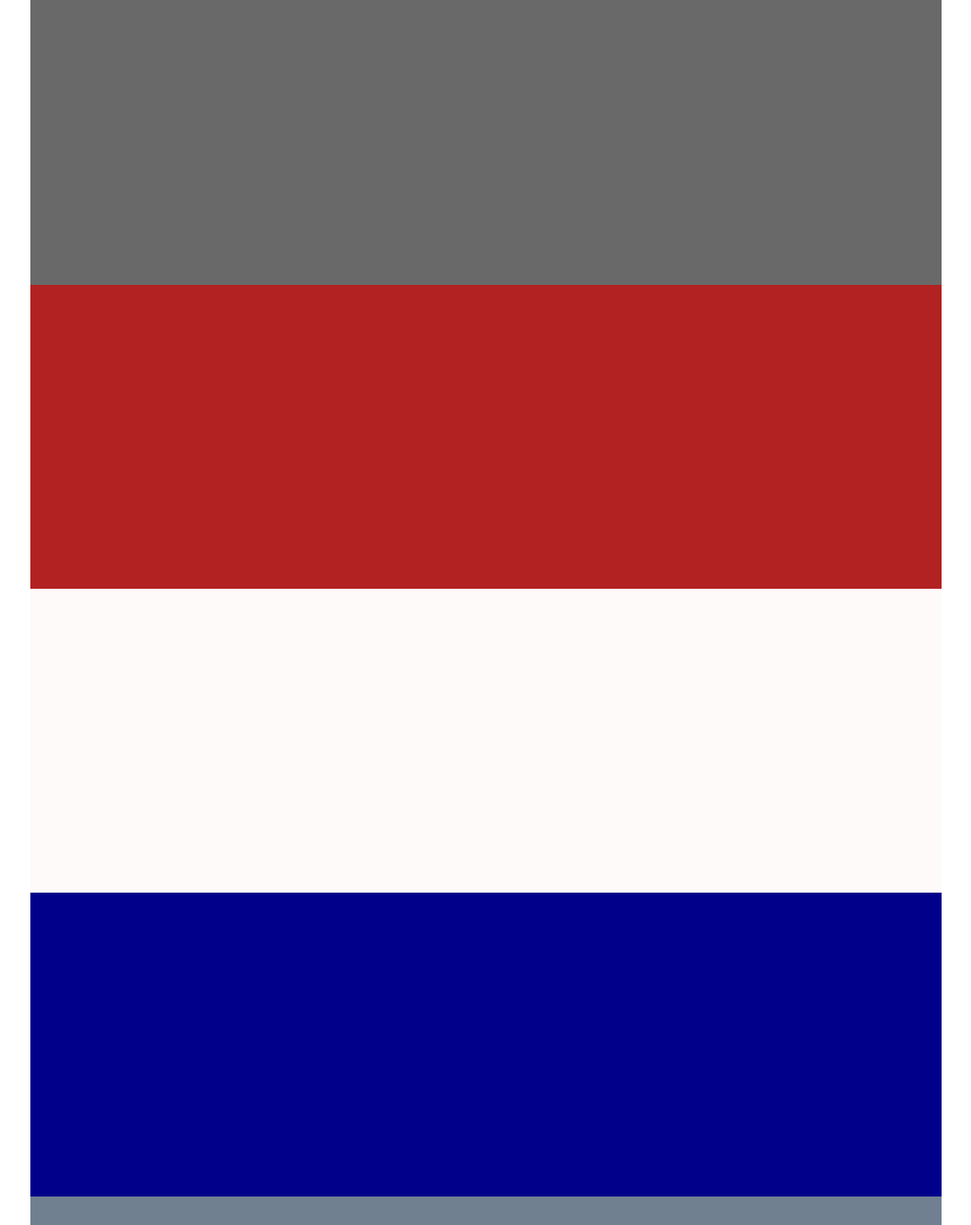
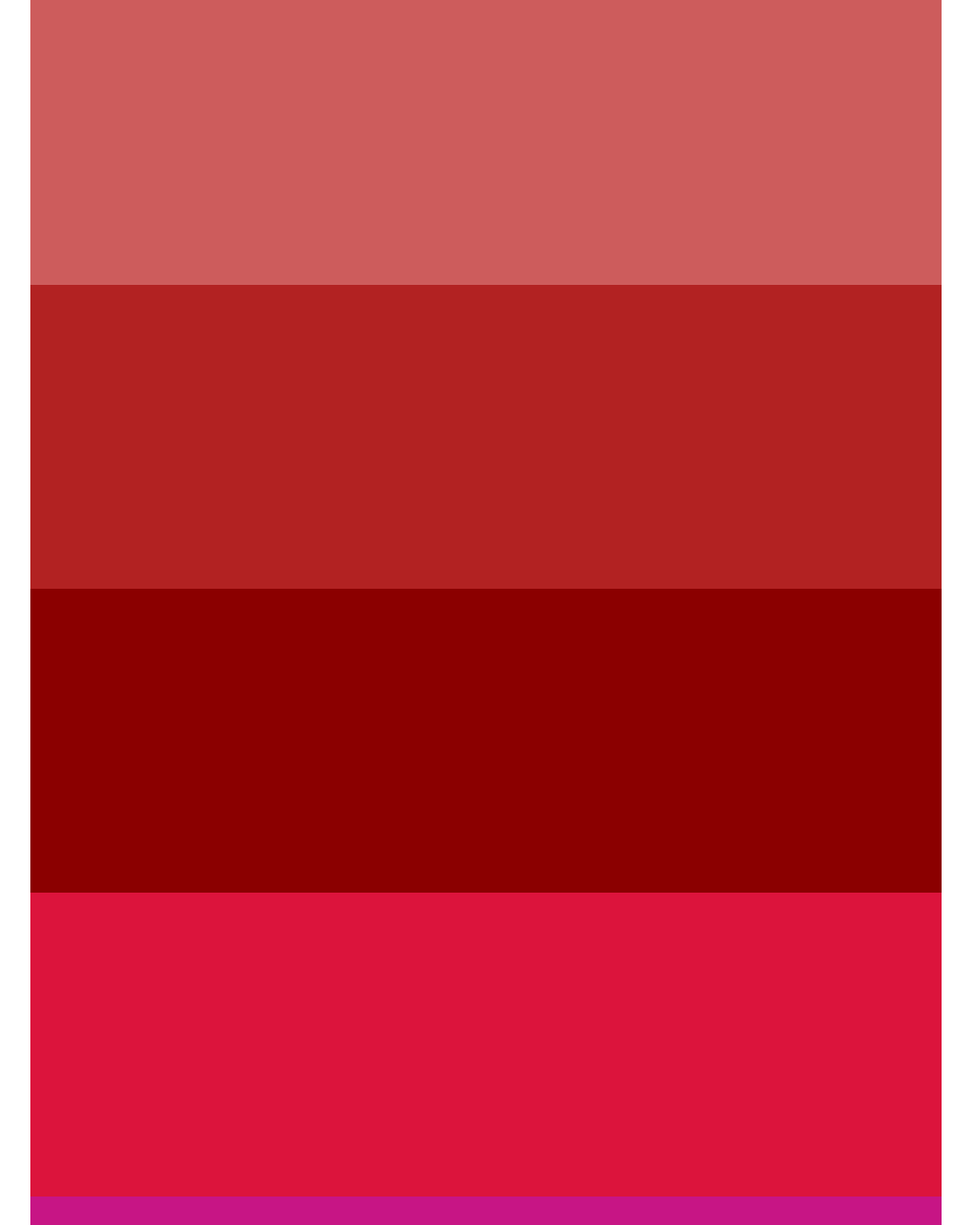
Before and after one commit to amyspencerproject/color-code-devices, a plain HTML site: page index.html in a window 1280 px wide. Shown: the whole page at 95% size, without its empty margins (128-1151 px from the left). Drawn offline with Linux system fonts and the light colour scheme.

Commit message:
Changed background color using HTML names not RGB or HEX

```diff
--- a/css/main.css
+++ b/css/main.css
@@ -21,7 +21,7 @@ html, body {
 header {
   height: 300px;
   width: 100%;
-  background: thistle;
+  background:darkgoldenrod;
 }
 
 
@@ -38,11 +38,11 @@ header {
 }
 
 #column-2 {
-  background: dark salmon;
+  background: darkolivegreen;
 }
 
 #column-3 {
-  background: slateblue;
+  background: olivedrab;
 }
 
 
@@ -51,7 +51,7 @@ header {
 footer {
   width: 100%;
   height: 30px;
-  background: plum;
+  background: bisque;
 }
 
 
@@ -60,7 +60,7 @@ footer {
 
 @media (min-width: 768px) {
   header {
-    background-color:oldlace ;
+    background-color: plum ;
   }
 
   #column-1 {
@@ -68,15 +68,15 @@ footer {
   }
 
   #column-2 {
-    background-color: lightseagreen;
+    background-color: blueviolet;
   }
 
   #column-3 {
-    background-color: lemonchiffon;
+    background-color:thistle;
   }
 
   footer {
-    background-color: papayawhip;
+    background-color:darkorchid;
   }
 
 }
@@ -85,7 +85,7 @@ footer {
 /*---------- Desktops ----------*/
 @media (min-width: 1200px) {
   header {
-    background-color: dimgray;
+    background-color:indianred;
   }
 
   #column-1 {
@@ -93,15 +93,15 @@ footer {
   }
 
   #column-2 {
-    background-color: snow;
+    background-color: darkred;
   }
 
   #column-3 {
-    background-color: darkblue;
+    background-color:crimson;
   }
 
   footer {
-    background-color: slategray;
+    background-color:mediumvioletred;
   }
 
 }
```
